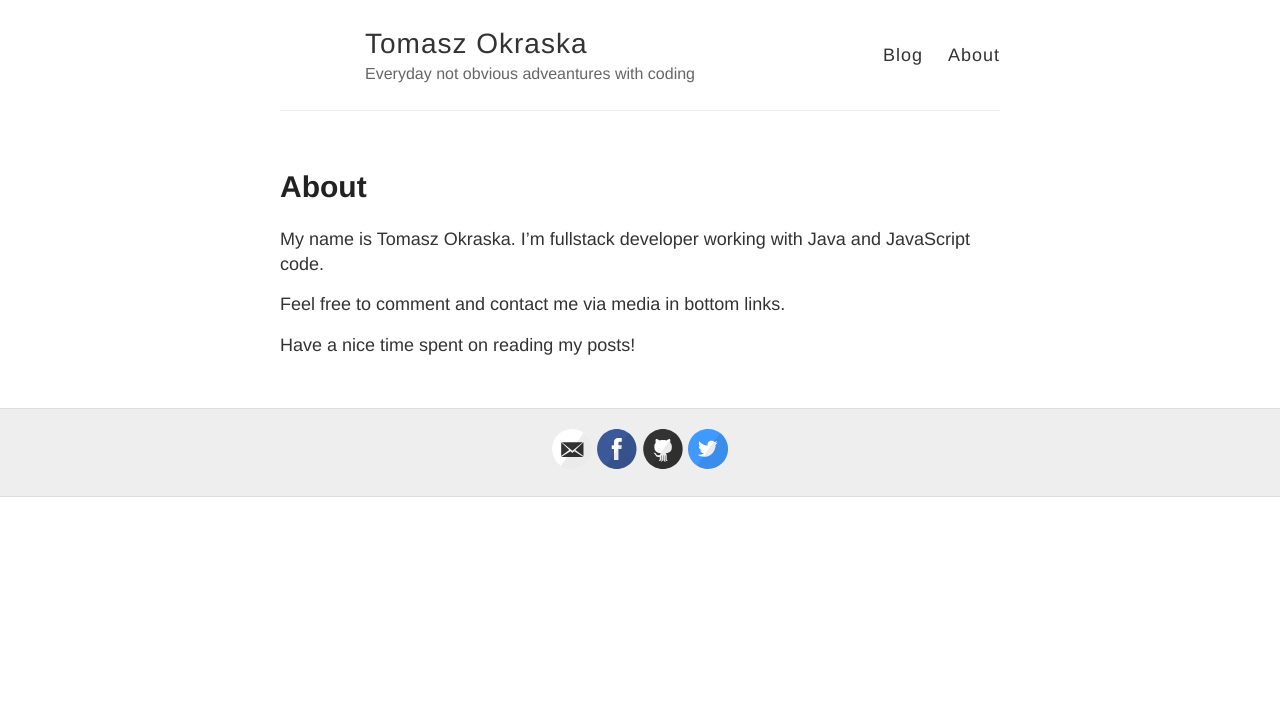
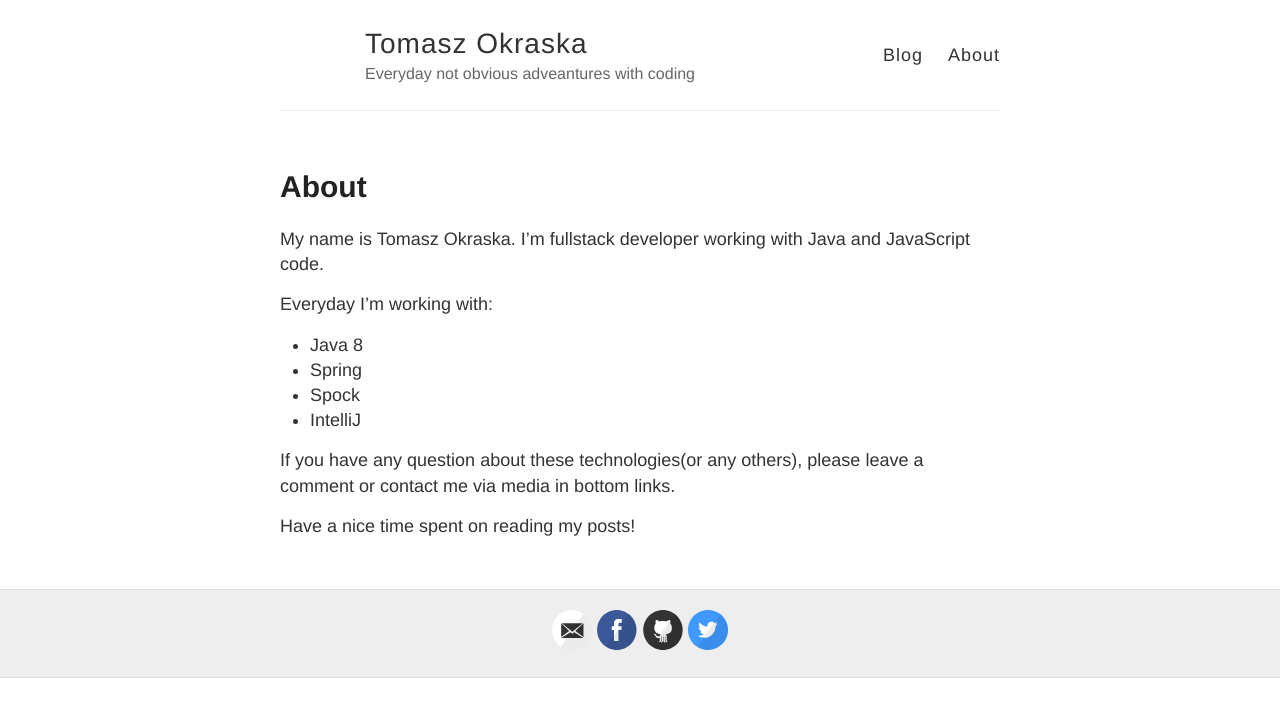
Before and after one commit to okraskat/okraskat.github.io, a Jekyll site: the page built from about.md, in a window 1280 px wide. Shown: the top 717 px of the page. Built offline with Jekyll 4.4.1, drawn with Linux system fonts in a browser that asks for light colours.

Commit message:
Updated About

```diff
--- a/about.md
+++ b/about.md
@@ -6,6 +6,12 @@ layout: page
 
 My name is Tomasz Okraska. I'm fullstack developer working with Java and JavaScript code.
 
-Feel free to comment and contact me via media in bottom links.
+Everyday I'm working with:
+- Java 8
+- Spring
+- Spock
+- IntelliJ
+
+If you have any question about these technologies(or any others), please leave a comment or contact me via media in bottom links.
 
 Have a nice time spent on reading my posts!
```
